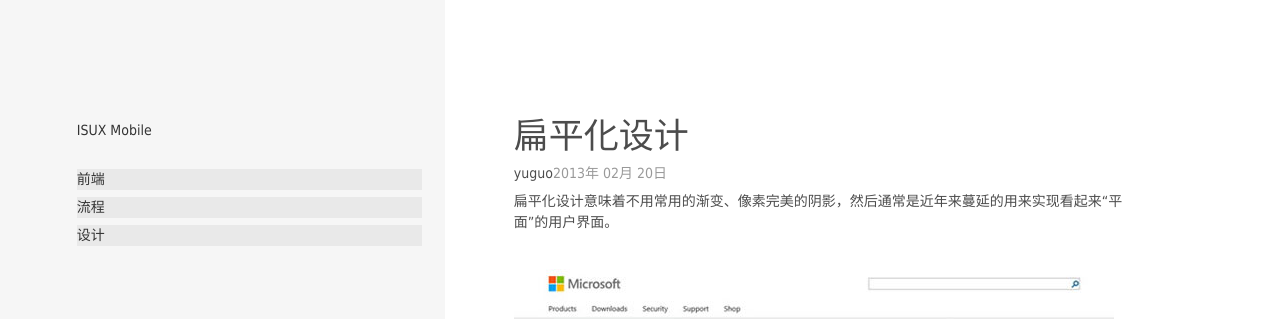
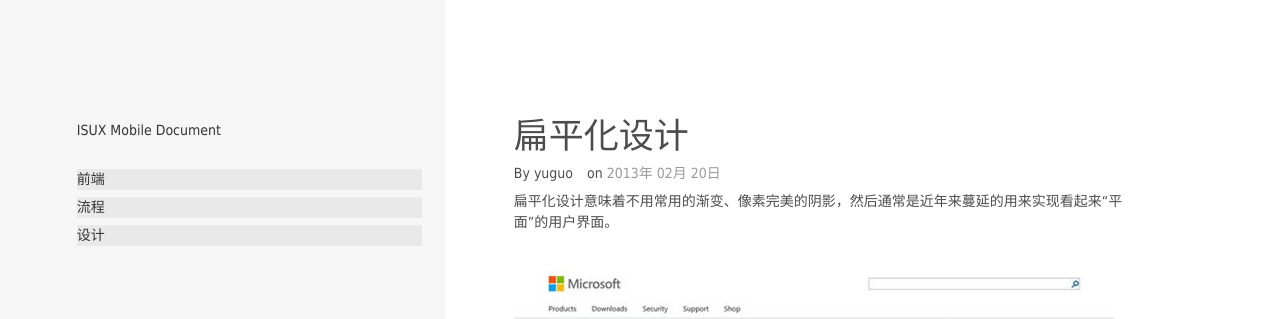
Before and after one commit to isux-mobile/isux-mobile.github.com, a Jekyll site: the page built from _posts/2013-02-20-the-flat-design.md, in a window 1280 px wide. Shown: the top 319 px of the page. Built offline with Jekyll 4.4.1, drawn with Linux system fonts in a browser that asks for light colours; comment, search, counter and statistics services are not loaded.

Commit message:
修改模板

```diff
--- a/_config.yml
+++ b/_config.yml
@@ -1,6 +1,6 @@
 baseurl: /
 url: http://mobile.isux.us/
-title: ISUX Mobile
+title: ISUX Mobile Document
 author: ISUX
 permalink: post/:title/
 markdown: kramdown
--- a/_layouts/post.html
+++ b/_layouts/post.html
@@ -15,11 +15,11 @@
         <div class="content single-post">
 	      	<div class="content-inner">
 	      	<h1>{{ page.title }}</h1>
-	      	 <span class="post-author">{{ page.author }}</span><span class="post-date">{{ page.date | date: "%Y年 %m月 %d日" }}</span>
+	      	By <span class="post-author">{{ page.author }}</span> on <span class="post-date">{{ page.date | date: "%Y年 %m月 %d日" }}</span>
 
 	      	{{ content }}
-	      	<p class='previous-next-nav'><a href="http://yuguo.us/{{page.next.url}}" class="next">{{page.next.title}} &rarr;</a>
-	      	<a href="http://yuguo.us/{{page.previous.url}}" class="previous">&larr; {{page.previous.title}}</a>
+	      	<p class='previous-next-nav'><a href="{{page.url}}{{page.next.url}}" class="next">{{page.next.title}} &rarr;</a>
+	      	<a href="{{page.url}}{{page.previous.url}}" class="previous">&larr; {{page.previous.title}}</a>
 	      	</p>
 
 
--- a/css/style.css
+++ b/css/style.css
@@ -272,6 +272,7 @@ td                            { vertical-align: top; }
   .single-post {color:rgba(0,0,0,0.7);margin-top: -10px;}
   .single-post h1 {font-size:2.5em;}
   .single-post h2 {margin: 20px 0 10px;}
+  .single-post .post-author { margin-right: 10px;;}
   .single-post .post-date {color:rgba(0,0,0,0.4);margin-bottom: 1em;}
   .single-post .previous-next-nav {overflow: hidden;*zoom:1;}
   .single-post .previous {float:left;}
```
